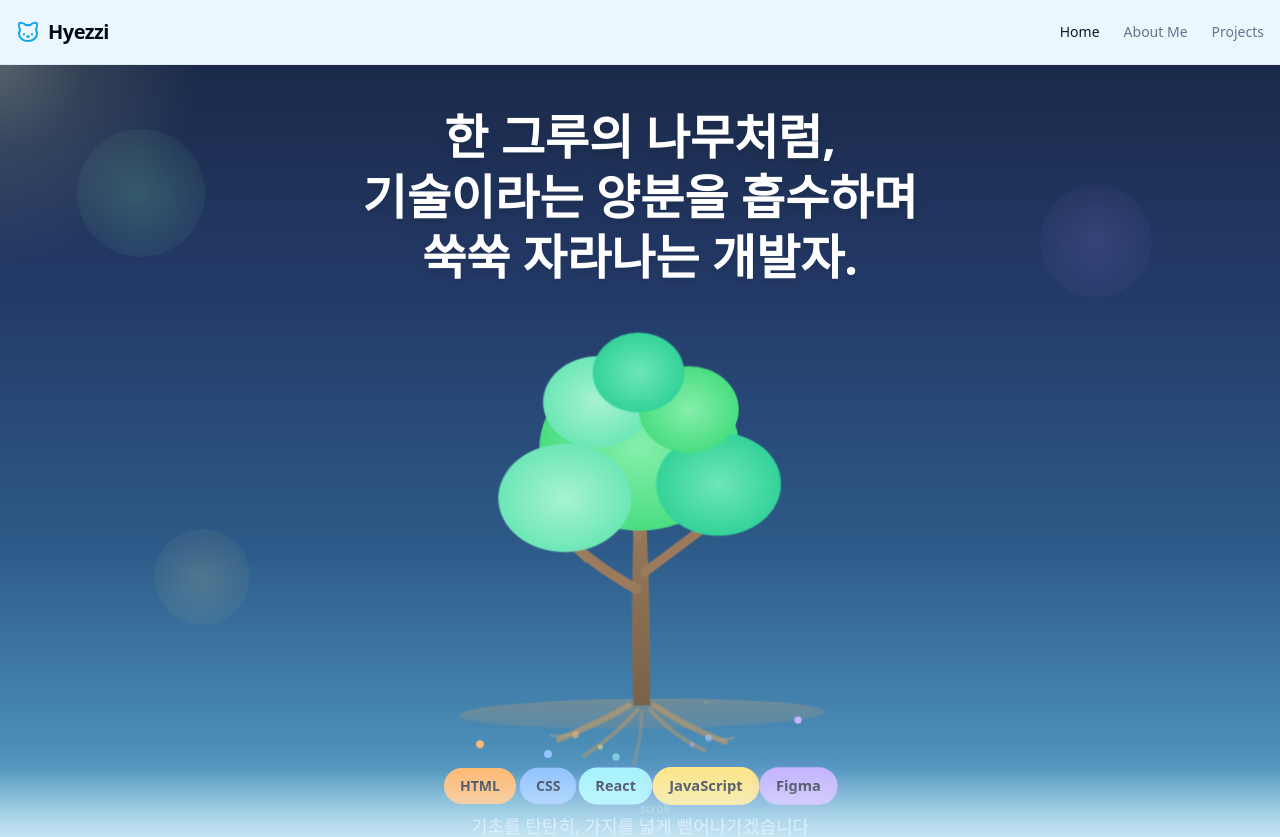
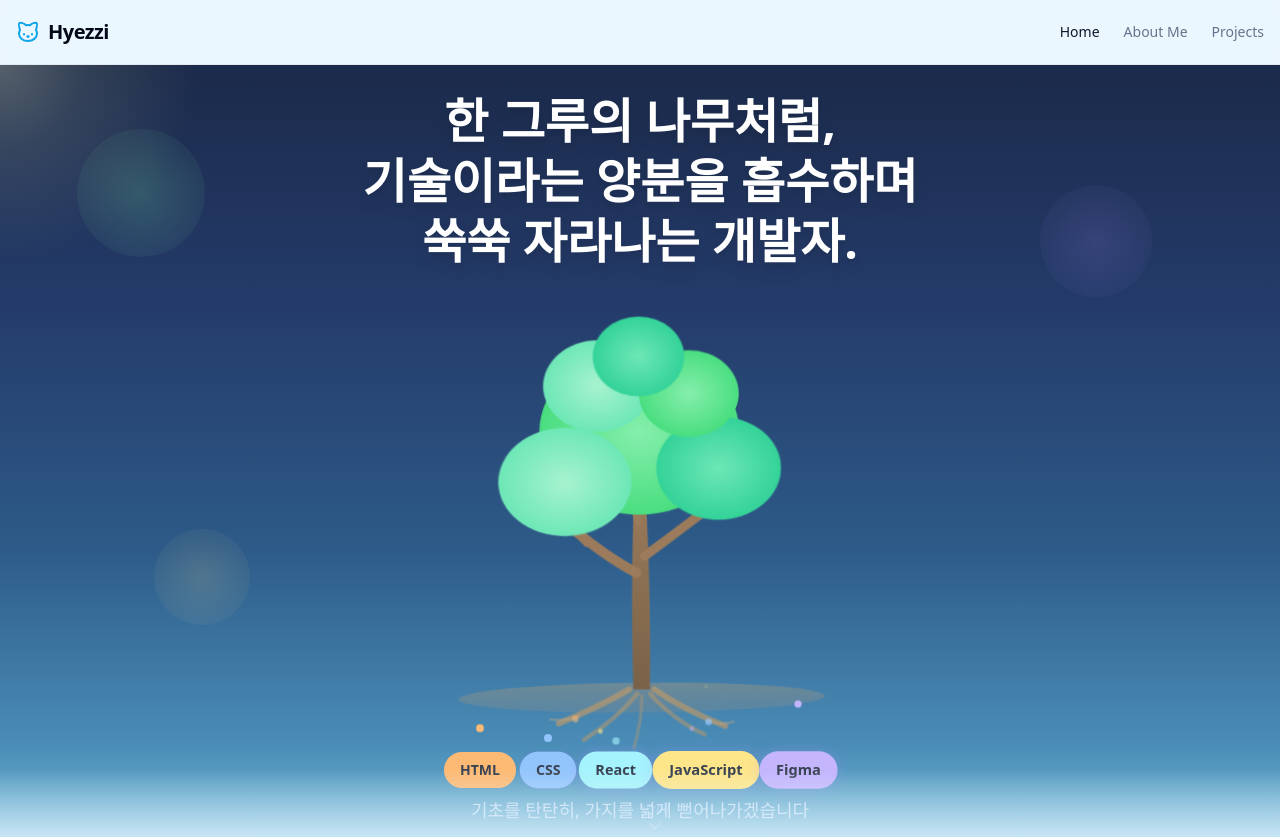
Before and after one commit to 2yoooh2/my-portfolio-new, a React (Vite) app: page / in a window 1280 px wide. Shown: the top 837 px of the page. Built offline with nearby package versions, Linux system fonts and the light colour scheme; no server answers; the database is empty.

Commit message:
히어로 텍스트-나무 사이 여백 축소

```diff
--- a/src/components/landing/hero-section.jsx
+++ b/src/components/landing/hero-section.jsx
@@ -232,7 +232,7 @@ function HeroSection() {
 
       {/* 스토리텔링 헤드라인 */}
       <div
-        className="text-center flex flex-col gap-2 md:gap-3 pt-8 md:pt-12 px-4 z-10"
+        className="text-center flex flex-col gap-2 md:gap-3 pt-6 md:pt-8 px-4 z-10"
         style={{
           transform: `translate(${mouse.x * -4}px, ${mouse.y * -3}px)`,
           transition: 'transform 0.4s ease-out',
@@ -255,7 +255,7 @@ function HeroSection() {
 
       {/* 나무 */}
       <div
-        className="relative w-full max-w-sm md:max-w-md flex-1 flex flex-col items-center justify-end px-4 z-10"
+        className="relative w-full max-w-sm md:max-w-md flex-1 flex flex-col items-center justify-center px-4 z-10"
         style={{
           transform: `translate(${mouse.x * 6}px, ${mouse.y * 4}px)`,
           transition: 'transform 0.5s ease-out',
```
